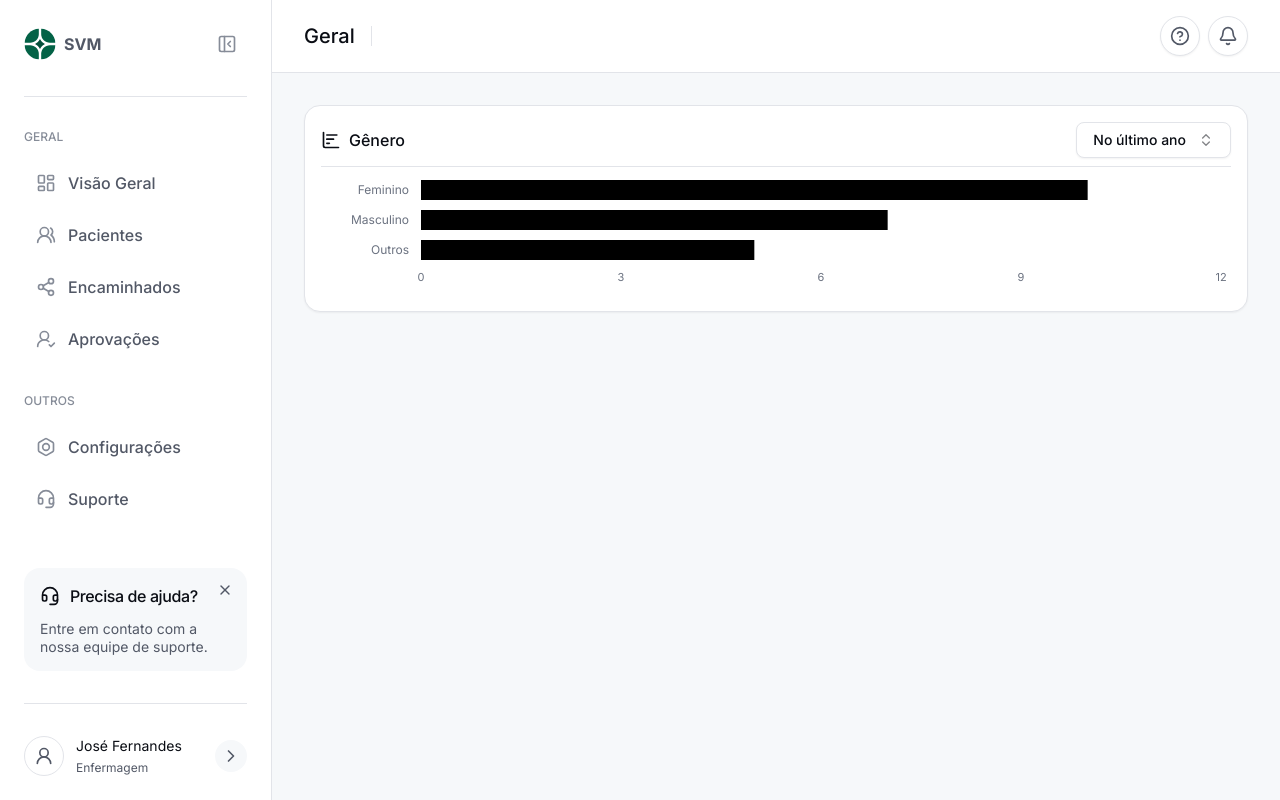
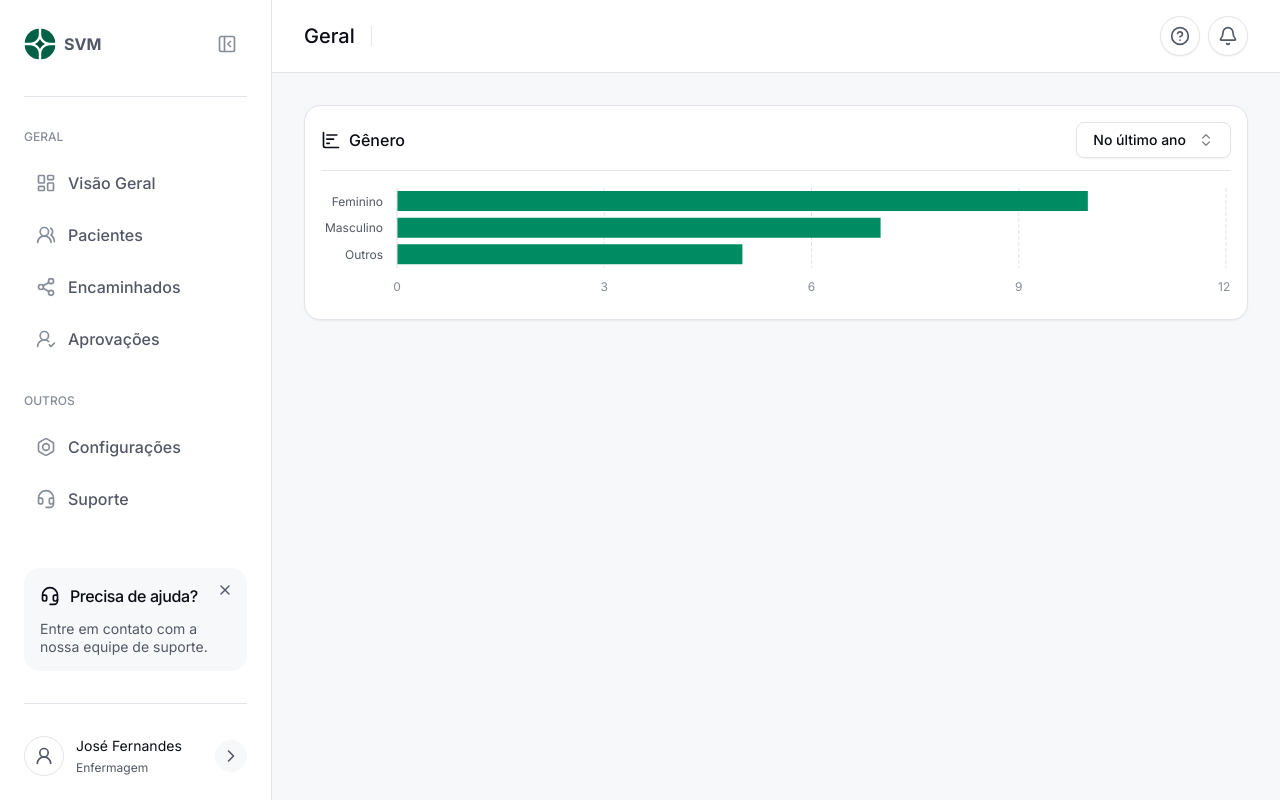
Before and after one commit to ipecode-br/abnmo-frontend, a Next.js app: page / in a window 1280 px wide. Built offline with nearby package versions, Linux system fonts and the light colour scheme.

Commit message:
chore(components): update bar chart colors and include cartesian grid

```diff
--- a/src/components/charts/bar.tsx
+++ b/src/components/charts/bar.tsx
@@ -3,6 +3,7 @@
 import {
   Bar,
   BarChart as RechartBarChart,
+  CartesianGrid,
   ResponsiveContainer,
   Tooltip,
   XAxis,
@@ -16,37 +17,45 @@ interface ChartDataItem {
   value: number
 }
 
-interface BaseChartProps {
+interface BarChartProps {
   data: ChartDataItem[]
   barColor?: string
 }
 
-export function BarChart({ data, barColor }: BaseChartProps) {
+export function BarChart({
+  data,
+  barColor = 'var(--color-primary)',
+}: Readonly<BarChartProps>) {
   return (
     <ResponsiveContainer width='100%' height='100%'>
-      <RechartBarChart
-        layout='vertical'
-        data={data}
-        margin={{ top: 0, right: 10, left: 0, bottom: 0 }}
-      >
+      <RechartBarChart data={data} layout='vertical'>
+        <CartesianGrid
+          horizontal={false}
+          strokeDasharray='4 2'
+          stroke='var(--color-border)'
+        />
+
         <XAxis
           type='number'
           dataKey='value'
           axisLine={false}
           tickLine={false}
-          tick={{ fontSize: 11, fill: '#6b7280' }}
+          tick={{ fontSize: 12, fill: 'var(--color-disabled)' }}
+          tickMargin={8}
         />
 
         <YAxis
           dataKey='name'
           type='category'
-          width={100}
-          tick={{ fontSize: 12, fill: '#6b7280' }}
-          tickMargin={6}
-          axisLine={false}
+          width='auto'
+          tick={{ fontSize: 12, fill: 'var(--color-foreground-soft)' }}
+          tickMargin={8}
           tickLine={false}
+          axisLine={{ stroke: 'var(--color-border)', strokeWidth: 1 }}
         />
+
         <Tooltip content={<CustomTooltip />} cursor={{ fill: 'transparent' }} />
+
         <Bar dataKey='value' fill={barColor} barSize={20} />
       </RechartBarChart>
     </ResponsiveContainer>
--- a/src/components/dashboard/cards/chart.tsx
+++ b/src/components/dashboard/cards/chart.tsx
@@ -23,7 +23,7 @@ export function DashboardCardChart({
 }: Readonly<DashboardCardChartProps>) {
   const Icon = icon
   return (
-    <Card className={cn('space-y-2', className)} {...props}>
+    <Card className={cn('space-y-3', className)} {...props}>
       <header className='flex items-center gap-2'>
         <Icon className='size-5' />
         <h3 className='font-medium'>{title}</h3>
```
